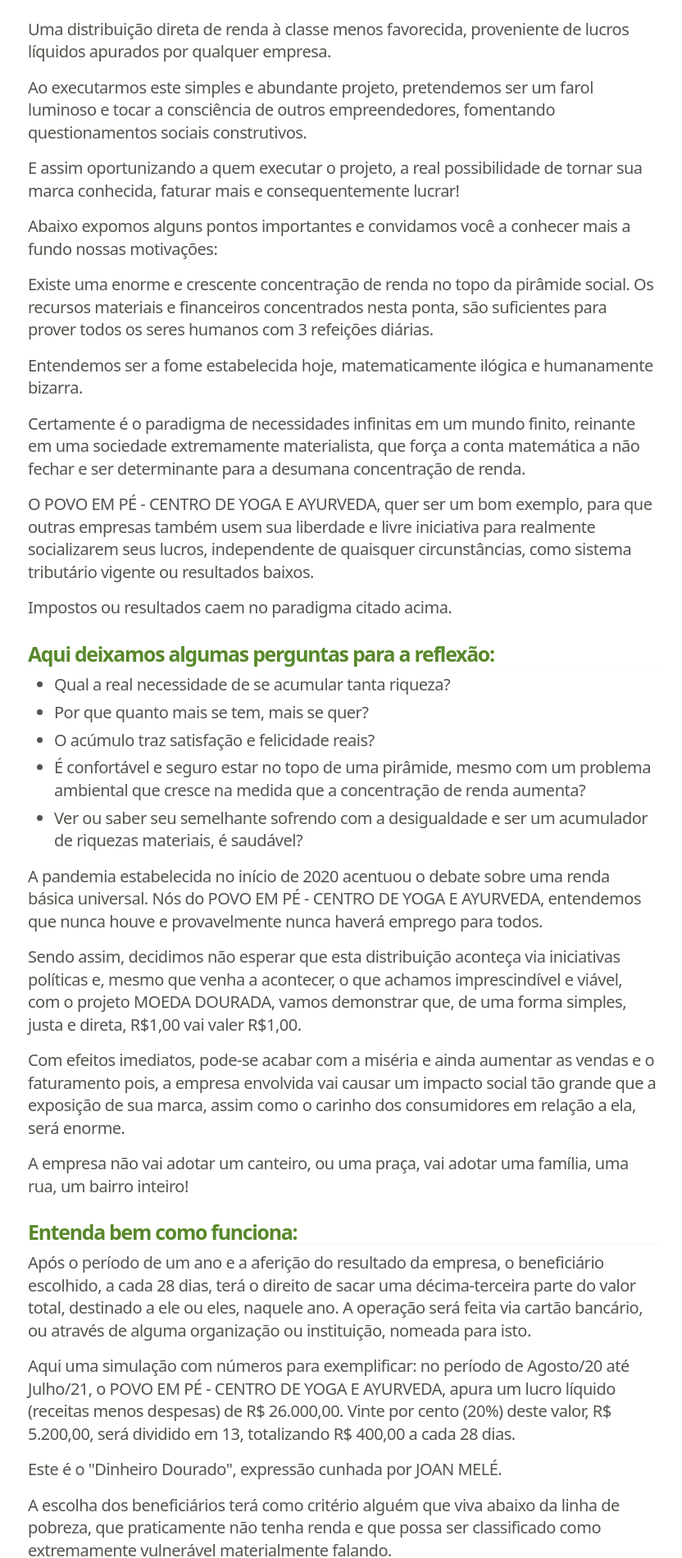
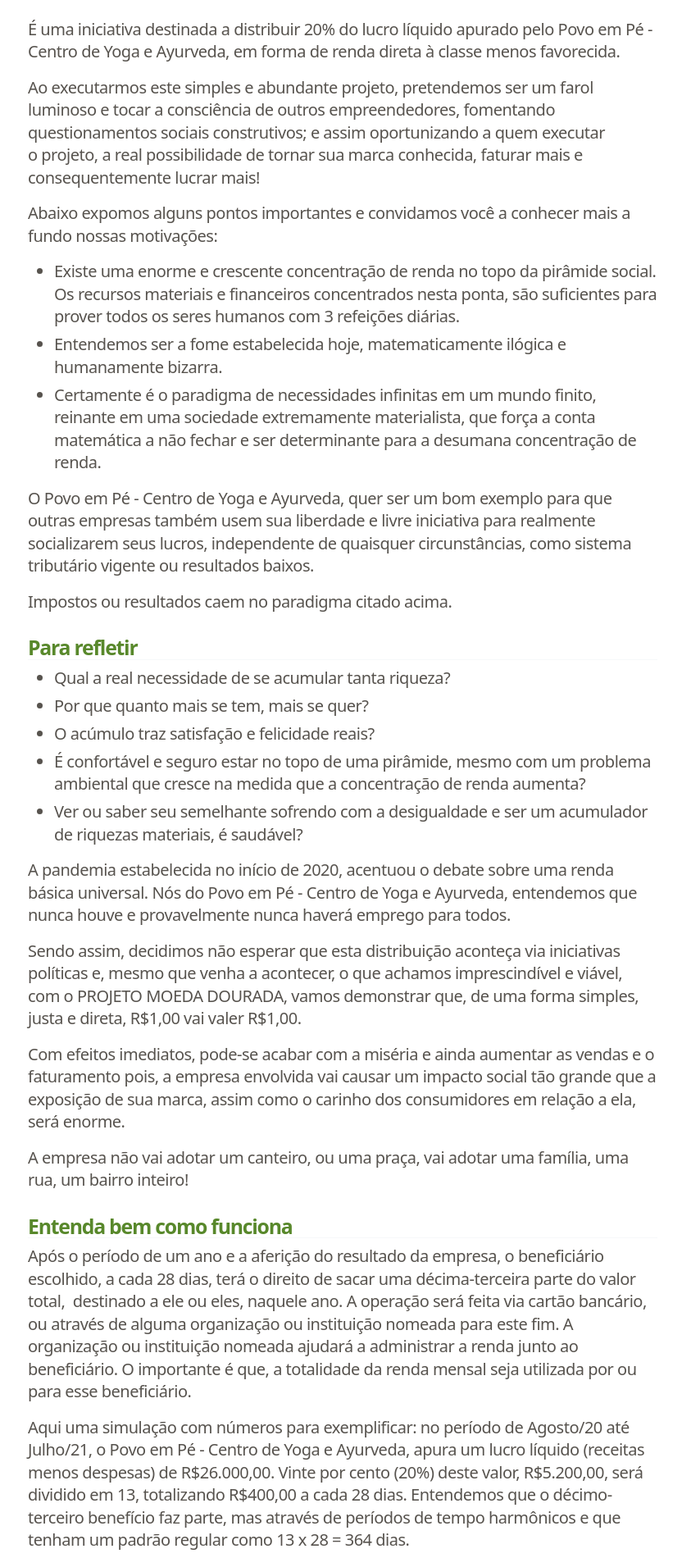
Before and after one commit to gustavoguichard/povoempe-next, a Next.js app: page / in a window 1280 px wide. Shown: the part 1308-3208 px from the top of the page at 82% size, without its empty margins (222-1054 px from the left). Built offline with nearby package versions, Linux system fonts and the light colour scheme.

Commit message:
Update copy

```diff
--- a/data.js
+++ b/data.js
@@ -2,82 +2,97 @@
   title: 'Projeto Moeda Dourada',
   subtitle: 'Projeto Moeda Dourada',
   domain: 'Povo em Pé',
-  content: `Uma distribuição direta de renda à classe menos favorecida, proveniente de lucros líquidos apurados por qualquer empresa.
+  content: `É uma iniciativa destinada a distribuir 20% do lucro líquido apurado pelo Povo em Pé - Centro de Yoga e Ayurveda, em forma de renda direta à classe menos favorecida.
 
-Ao executarmos este simples e abundante projeto, pretendemos ser um farol luminoso e tocar a consciência de outros empreendedores, fomentando questionamentos sociais construtivos.
+Ao executarmos este simples e abundante projeto, pretendemos ser um farol luminoso e tocar a
+consciência de outros empreendedores, fomentando questionamentos sociais construtivos; e assim oportunizando a quem executar o projeto, a real possibilidade de tornar sua marca conhecida, faturar mais e consequentemente lucrar mais!
 
-E assim oportunizando a quem executar o projeto, a real possibilidade de tornar sua marca conhecida, faturar mais e consequentemente lucrar!
+Abaixo expomos alguns pontos importantes e convidamos você a conhecer mais a fundo nossas
+motivações:
+- Existe uma enorme e crescente concentração de renda no topo da pirâmide social. Os
+recursos materiais e financeiros concentrados nesta ponta, são suficientes para prover
+todos os seres humanos com 3 refeições diárias.
+- Entendemos ser a fome estabelecida hoje, matematicamente ilógica e humanamente
+bizarra.
+- Certamente é o paradigma de necessidades infinitas em um mundo finito, reinante em
+uma sociedade extremamente materialista, que força a conta matemática a não fechar
+e ser determinante para a desumana concentração de renda.
 
-Abaixo expomos alguns pontos importantes e convidamos você a conhecer mais a fundo nossas motivações:
-
-Existe uma enorme e crescente concentração de renda no topo da pirâmide social. Os recursos materiais e financeiros concentrados nesta ponta, são suficientes para prover todos os seres humanos com 3 refeições diárias.
-
-Entendemos ser a fome estabelecida hoje, matematicamente ilógica e humanamente bizarra.
-
-Certamente é o paradigma de necessidades infinitas em um mundo finito, reinante em uma sociedade extremamente materialista, que força a conta matemática a não fechar e ser determinante para a desumana concentração de renda.
-
-O POVO EM PÉ - CENTRO DE YOGA E AYURVEDA, quer ser um bom exemplo, para que outras empresas também usem sua liberdade e livre iniciativa para realmente socializarem seus lucros, independente de quaisquer circunstâncias, como sistema tributário vigente ou resultados baixos.
+O Povo em Pé - Centro de Yoga e Ayurveda, quer ser um bom exemplo para que outras empresas
+também usem sua liberdade e livre iniciativa para realmente socializarem seus lucros, independente de quaisquer circunstâncias, como sistema tributário vigente ou resultados baixos.
 
 Impostos ou resultados caem no paradigma citado acima.
 
-### Aqui deixamos algumas perguntas para a reflexão:
+### Para refletir
 
 - Qual a real necessidade de se acumular tanta riqueza?
 - Por que quanto mais se tem, mais se quer?
 - O acúmulo traz satisfação e felicidade reais?
-- É confortável e seguro estar no topo de uma pirâmide, mesmo com um problema ambiental que cresce na medida que a concentração de renda aumenta?
-- Ver ou saber seu semelhante sofrendo com a desigualdade e ser um acumulador de riquezas materiais, é saudável?
+- É confortável e seguro estar no topo de uma pirâmide, mesmo com um problema
+ambiental que cresce na medida que a concentração de renda aumenta?
+- Ver ou saber seu semelhante sofrendo com a desigualdade e ser um acumulador de
+riquezas materiais, é saudável?
 
-A pandemia estabelecida no início de 2020 acentuou o debate sobre uma renda básica universal. Nós do POVO EM PÉ - CENTRO DE YOGA E AYURVEDA, entendemos que nunca houve e provavelmente nunca haverá emprego para todos.
+A pandemia estabelecida no início de 2020, acentuou o debate sobre uma renda básica universal. Nós do Povo em Pé - Centro de Yoga e Ayurveda, entendemos que nunca houve e provavelmente nunca haverá emprego para todos.
 
-Sendo assim, decidimos não esperar que esta distribuição aconteça via iniciativas políticas e, mesmo que venha a acontecer, o que achamos imprescindível e viável, com o projeto MOEDA DOURADA, vamos demonstrar que, de uma forma simples, justa e direta, R$1,00 vai valer R$1,00.
+Sendo assim, decidimos não esperar que esta distribuição aconteça via iniciativas políticas e, mesmo que venha a acontecer, o que achamos imprescindível e viável, com o PROJETO MOEDA
+DOURADA, vamos demonstrar que, de uma forma simples, justa e direta, R$1,00 vai valer R$1,00.
 
-Com efeitos imediatos, pode-se acabar com a miséria e ainda aumentar as vendas e o faturamento pois, a empresa envolvida vai causar um impacto social tão grande que a exposição de sua marca, assim como o carinho dos consumidores em relação a ela, será enorme.
+Com efeitos imediatos, pode-se acabar com a miséria e ainda aumentar as vendas e o faturamento pois, a empresa envolvida vai causar um impacto social tão grande que a exposição de sua marca, assim como o carinho dos consumidores em relação a ela, será enorme.
 
 A empresa não vai adotar um canteiro, ou uma praça, vai adotar uma família, uma rua, um bairro inteiro!
 
-### Entenda bem como funciona:
+### Entenda bem como funciona
+Após o período de um ano e a aferição do resultado da empresa, o beneficiário escolhido, a cada 28 dias, terá o direito de sacar uma décima-terceira parte do valor total,  destinado a ele ou eles, naquele ano. A operação será feita via cartão bancário, ou através de alguma organização ou instituição nomeada para este fim. A organização ou instituição nomeada ajudará a administrar a renda junto ao beneficiário. O importante é que, a totalidade da renda mensal seja utilizada por ou para esse beneficiário.
 
-Após o período de um ano e a aferição do resultado da empresa, o beneficiário escolhido, a cada 28 dias, terá o direito de sacar uma décima-terceira parte do valor total, destinado a ele ou eles, naquele ano. A operação será feita via cartão bancário, ou através de alguma organização ou instituição, nomeada para isto.
+Aqui uma simulação com números para exemplificar: no período de Agosto/20 até Julho/21, o Povo em Pé - Centro de Yoga e Ayurveda, apura um lucro líquido (receitas menos despesas) de
+R$26.000,00. Vinte por cento (20%) deste valor, R$5.200,00, será dividido em 13, totalizando
+R$400,00 a cada 28 dias. Entendemos que o décimo-terceiro benefício faz parte, mas através de
+períodos de tempo harmônicos e que tenham um padrão regular como 13 x 28 = 364 dias.
 
-Aqui uma simulação com números para exemplificar: no período de Agosto/20 até Julho/21, o POVO EM PÉ - CENTRO DE YOGA E AYURVEDA, apura um lucro líquido (receitas menos despesas) de R$ 26.000,00. Vinte por cento (20%) deste valor, R$ 5.200,00, será dividido em 13, totalizando R$ 400,00 a cada 28 dias.
+Este benefício social descrito acima, pode ser chamado de "Dinheiro Dourado", expressão cunhada por Joan Mellé.
 
-Este é o "Dinheiro Dourado", expressão cunhada por JOAN MELÉ.
+### Sobre o(s) beneficiário(s)
+A escolha dos beneficiários terá como critério alguém que viva abaixo da linha de pobreza, que praticamente não tenha renda e que possa ser classificado como extremamente vulnerável
+materialmente falando.
 
-A escolha dos beneficiários terá como critério alguém que viva abaixo da linha de pobreza, que praticamente não tenha renda e que possa ser classificado como extremamente vulnerável materialmente falando.
-
-Alguns critérios específicos também serão observados e, daremos preferência às pessoas estatisticamente mais vulneráveis, como mães de crianças pequenas, que não usem drogas nem álcool, por exemplo.
+Alguns critérios específicos também serão observados e, daremos preferência às pessoas
+estatisticamente mais vulneráveis, como mães de crianças pequenas, que não usem drogas nem álcool, por exemplo.
 
 Sabemos que o envolvimento social é necessário e estaremos recebendo auxílio de monitores que já trabalham com classes desfavorecidas. A empatia e o calor humano, que em certos níveis são mais necessários que o dinheiro, serão importantes e fundamentais nesse processo.
 
-### E por que escolhemos o valor 20% para socializar?
-
+### Escolhemos 20% para socializar
 Firmamos 20% do lucro (independente do sistema tributário em vigor), para prover recursos que gerem uma massa crítica que realmente faça a diferença na base da pirâmide e que mexa na psique do topo.
 
-O projeto é muito simples e traz junto uma mudança de paradigma em relação ao lucro. Talvez seja um paradoxo, mas o POVO EM PÉ - CENTRO E AYURVEDA, usando de sua liberdade e também de sua livre iniciativa, está se tornando "comunista".
+O projeto é muito simples e traz junto uma mudança de paradigma em relação ao lucro. Talvez seja um paradoxo, mas o Povo em Pé - Centro de Yoga e Ayurveda, usando de sua liberdade e também de sua livre iniciativa, está se tornando "comunista".
 
-As pessoas precisam trabalhar o desapego ao mesmo tempo que se abrem para ter uma mentalidade de abundância. Os milionários e bilionários têm essa abundância e naturalmente os mais pobres possuem mais facilidade na atitude desapegada.
-
-Socializando 20% dos lucros diretamente, estaremos trabalhando questões a nível individual e coletivo.
+Ou seja, trabalhamos o desapego ao mesmo tempo em que nos abrimos para ter uma mentalidade de
+abundância. Socializando 20% dos lucros diretamente, estaremos trabalhando questões a nível
+individual e coletivo.
 
 Existem estudos que mostram que programas de transferência de renda têm a capacidade de promover o crescimento da economia.
 
-Aqui não será diferente e, o ato de compartilhar o lucro via PROJETO SOCIAL MOEDA DOURADA, será de uma forma mais intensa e principalmente amorosa.
+Aqui não será diferente e, o ato de compartilhar o lucro via PROJETO MOEDA DOURADA, será de
+uma forma mais intensa e principalmente amorosa.
 
-O POVO EM PÉ - CENTRO DE YOGA E AYURVEDA não está no topo da pirâmide social. O anseio é, com a repercussão de seu exemplo, atingir aos que estão neste patamar e de forma atrativa (faturar em cima com uma boa campanha publicitária) e por motivos matemáticos óbvios, beneficiar a base que sustenta o todo.
+### Considerações finais
+O Povo em Pé - Centro de Yoga e Ayurveda, quer atingir todos os empreendedores que ocupam a
+pirâmide social, estando no topo ou não, em benefício da base que sustenta o todo.
 
-Algumas quebras de paradigmas podem se resumir no entendimento de que compartilhamento não é imposto e sim um ato da livre e espontânea vontade e iniciativa.
+Algumas quebras de paradigmas podem se resumir ao entendimento de que compartilhamento não é
+imposto, e sim um ato de livre e espontânea vontade e iniciativa.
 
-A partir de um ano da implementação deste projeto, nossa contabilidade estará à disposição dos interessados.
+A partir de um ano da implementação deste projeto (agosto de 2020 a julho de 2021), nosso resultado contábil estará à disposição dos interessados.
 
-Colocamos à disposição para maiores esclarecimentos, através do e-mail [rafapovoempe@gmail.com](mailto:rafapovoempe@gmail.com).
+Colocamo-nos à disposição para maiores esclarecimentos através do email [rafapovoempe@gmail.com](mailto:rafapovoempe@gmail.com).
 
 Rafael Turra Pieruccini\\
 Fundador, guardião e administrador\\
 POVO EM PÉ - CENTRO DE YOGA E AYURVEDA
 
 Agradecemos por sua atenção\\
-Amor e União`,
+Amor e União
+.`,
   firstBlock: `E os homens que ocupam altos cargos\\
 São os que devem começar\\
 A moldar uma nova realidade\\
@@ -86,4 +101,5 @@
   lastBlock: `E se os recursos que sobem em direção ao topo voltassem para a base da pirâmide, por livre e espontânea vontade do topo?\\
 E se esse movimento aumentasse os recursos no topo, mas ao mesmo tempo aumentasse na base, onde a circulação dessa energia fosse fluida e harmônica, numa relação ganha-ganha?\\
 Teríamos então a transformação da pirâmide em um toróide, e a sociedade auto-geraria sua energia.`,
+  copy: 'Povo em Pé Serviços de Terapia Indiana Ltda - CNPJ 26008109/0001-69',
 }
--- a/pages/_document.js
+++ b/pages/_document.js
@@ -8,7 +8,7 @@
           <meta charSet="utf-8" />
           <link rel="shortcut icon" type="image/x-icon" href="/favicon.png" />
         </Head>
-        <body className="w-screen overflow-x-hidden antialiased text-xl text-gray-900 flex flex-col items-center justify-center border-green-700 border-b-8 pb-12">
+        <body className="w-screen overflow-x-hidden antialiased text-xl flex flex-col items-center justify-center">
           <Main />
           <NextScript />
         </body>
--- a/pages/index.js
+++ b/pages/index.js
@@ -14,7 +14,7 @@
         alt="Povo em Pé"
       />
     </div>
-    <div className="p-8 flex flex-col items-center text-gray-600">
+    <div className="p-8 flex flex-col items-center text-gray-600 border-green-700 border-b-8 pb-12">
       <h1 className="text-center mb-10 text-green-800 font-semibold">
         {data.title}
         <br />
@@ -41,6 +41,9 @@
         </div>
       </div>
     </div>
+    <div className="text-xs bg-gray-100 text-green-900 text-center p-4 py-6 font-semibold">
+      {new Date().getFullYear()} - {data.copy}
+    </div>
   </>
 )
 
```
